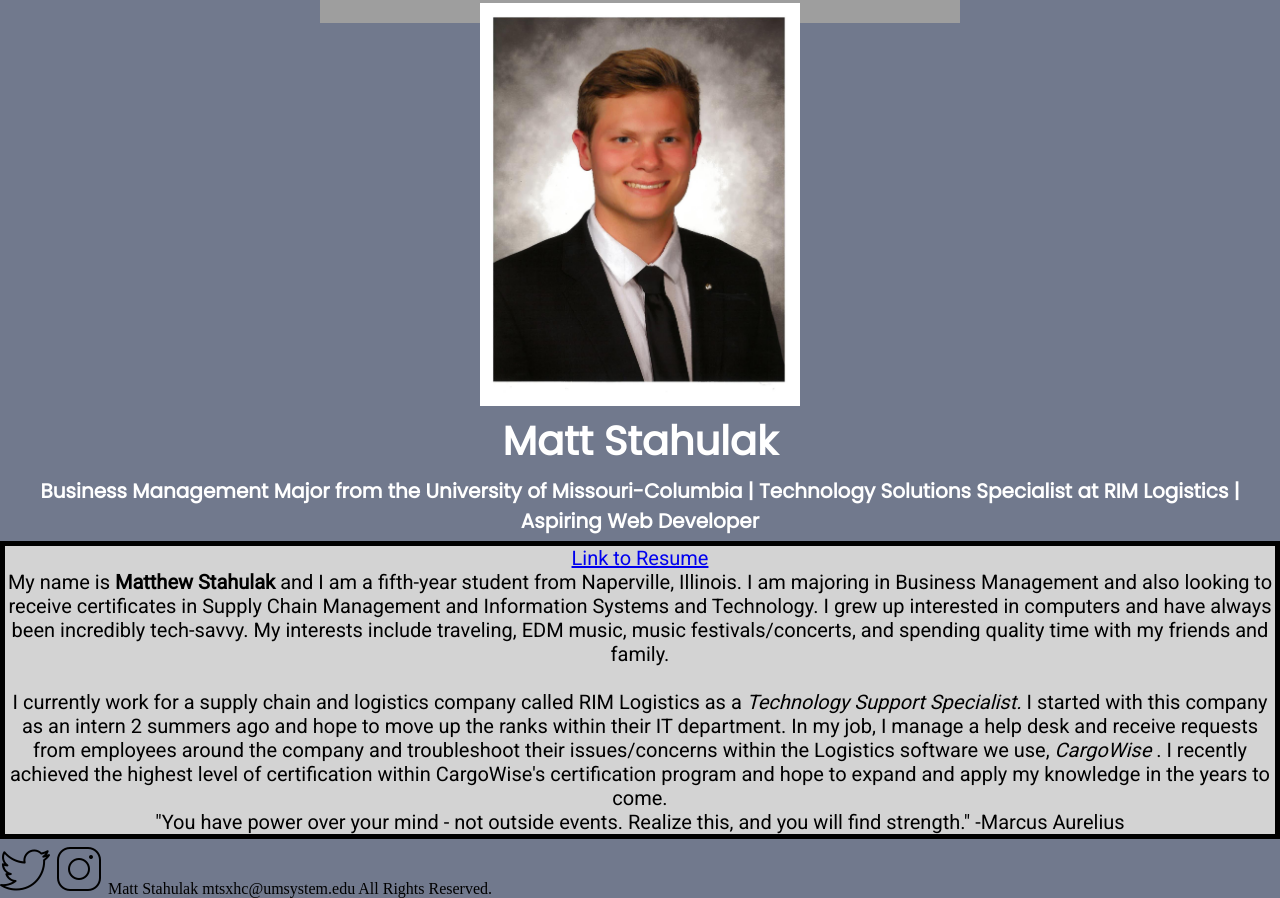
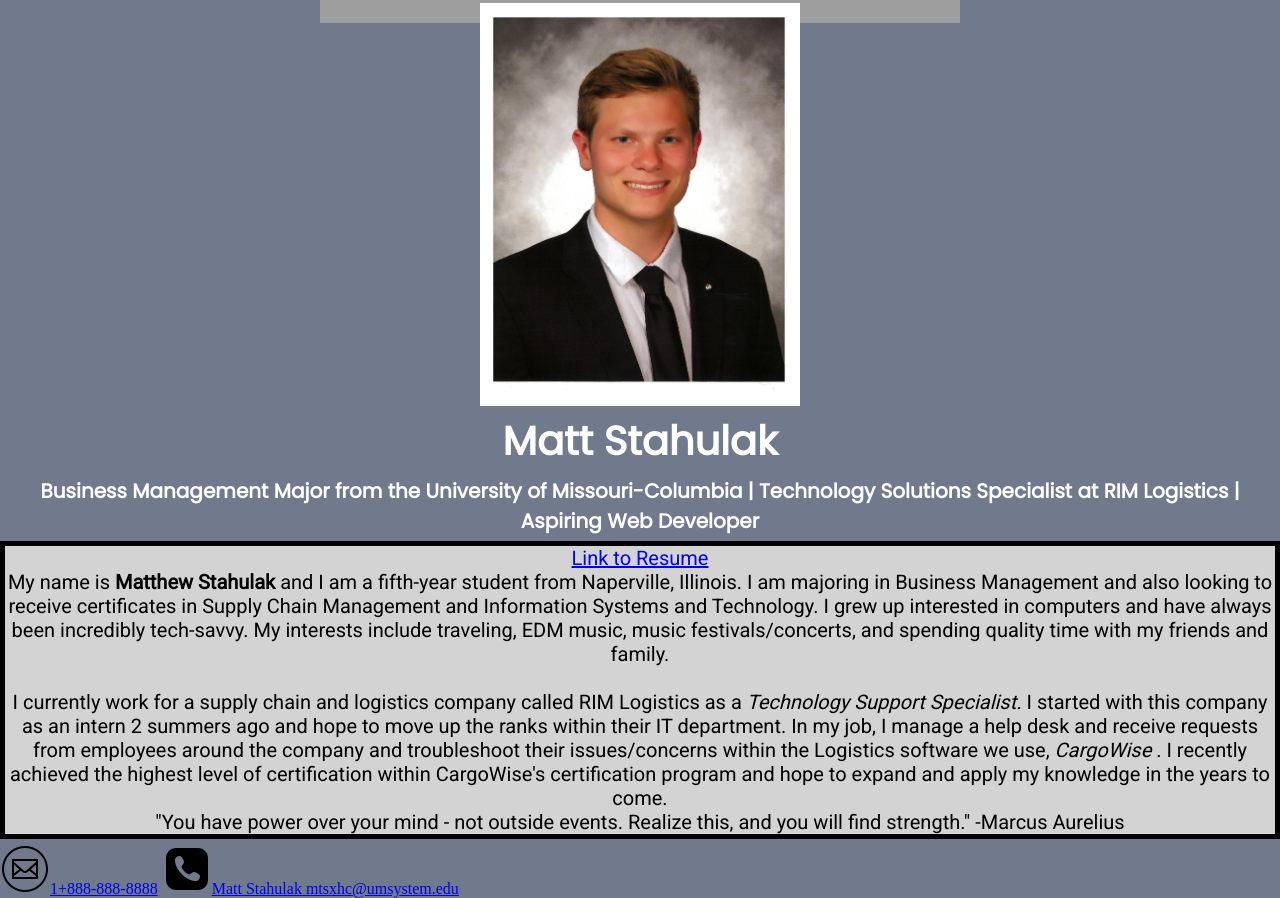
Before and after one commit to mstahulak99/mstahulak99.github.io, a plain HTML site: page islt_7310/about.html in a window 1280 px wide. Shown: the part 528-1426 px from the top of the page. Drawn offline with Linux system fonts and the light colour scheme; grey boxes are pictures that could not be loaded.

Commit message:
Add files via upload

```diff
--- a/islt_7310/about.html
+++ b/islt_7310/about.html
@@ -56,10 +56,10 @@ Tested:  Sep 1, 2022; Passed on Firefox and Chrome browsers.
         <blockquote> "You have power over your mind - not outside events. Realize this, and you will find strength." -Marcus Aurelius </blockquote>
     </div>
     <footer>
-        <a href="https://twitter.com/MattStahulak"><img src="../islt_7310/twitter.png"></a>
-        <a href="https://instagram.com/matt.s"><img src="../islt_7310/instagram.png"></a>
-        Matt Stahulak mtsxhc@umsystem.edu All Rights Reserved.
+        <a href="1+888-888-8888"><img class="pic" src="../islt_7310/email.png" alt="email"><img class="picbig" src="../islt_7310/email.png" alt="email">1+888-888-8888</a>
+            <a href="matt.stahulak@gmail.com"><img class ="pic" src="../islt_7310/phone.png" alt="phone"><img class = "picbig" src="../islt_7310/phone.png" alt="phone">Matt Stahulak mtsxhc@umsystem.edu</a>
     </footer>
+
 </main>
 </body>
 </html>
--- a/islt_7310/style.css
+++ b/islt_7310/style.css
@@ -196,5 +196,18 @@ hr {
 
 footer {
     margin-top: 30px;
-    background-image: url("../islt_7310/footerbackground.png")
+    background-image: url("../islt_7310/footerbackground.png");
+
 }
+
+.picbig {
+    position: absolute;
+    width:0px;
+    -webkit-transition:width 0.3s linear 0s;
+    transition:width 0.3s linear 0s;
+    z-index:10;
+}
+
+.pic:hover + .picbig {
+    width: 20px;
+}
```
Also changed, not shown: islt_7310/index.html (+3 -1 lines).
